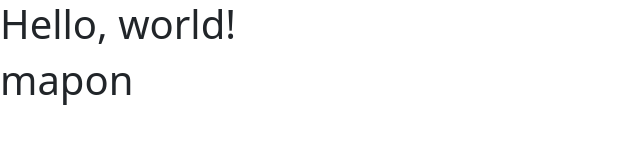
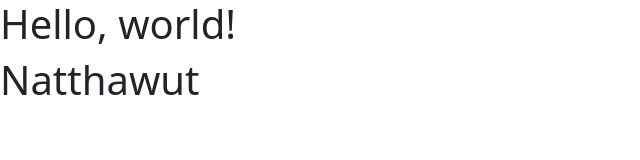
Before and after one commit to Natthawut115-op/web_html, a plain HTML site: page index.html in a window 1280 px wide. Shown: the whole page, without its empty margins (0-640 px from the left). Drawn offline with nearby package versions, Linux system fonts and the light colour scheme.

Commit message:
2nd commit

```diff
--- a/index.html
+++ b/index.html
@@ -8,7 +8,7 @@
   </head>
   <body>
     <h1>Hello, world!</h1>
-    <h1>mapon</h1>
+    <h1>Natthawut</h1>
     <script src="https://cdn.jsdelivr.net/npm/bootstrap@5.3.3/dist/js/bootstrap.bundle.min.js" integrity="sha384-YvpcrYf0tY3lHB60NNkmXc5s9fDVZLESaAA55NDzOxhy9GkcIdslK1eN7N6jIeHz" crossorigin="anonymous"></script>
   </body>
 </html>
```
